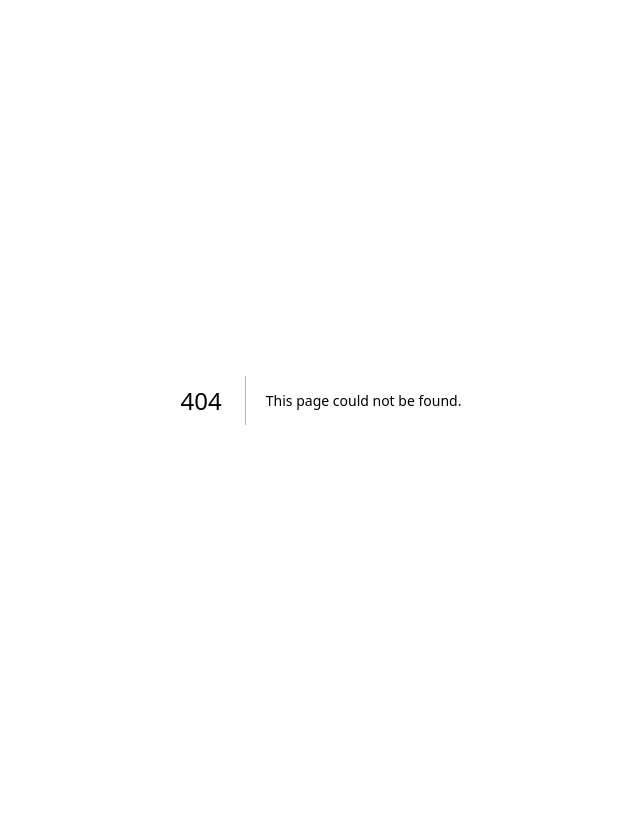
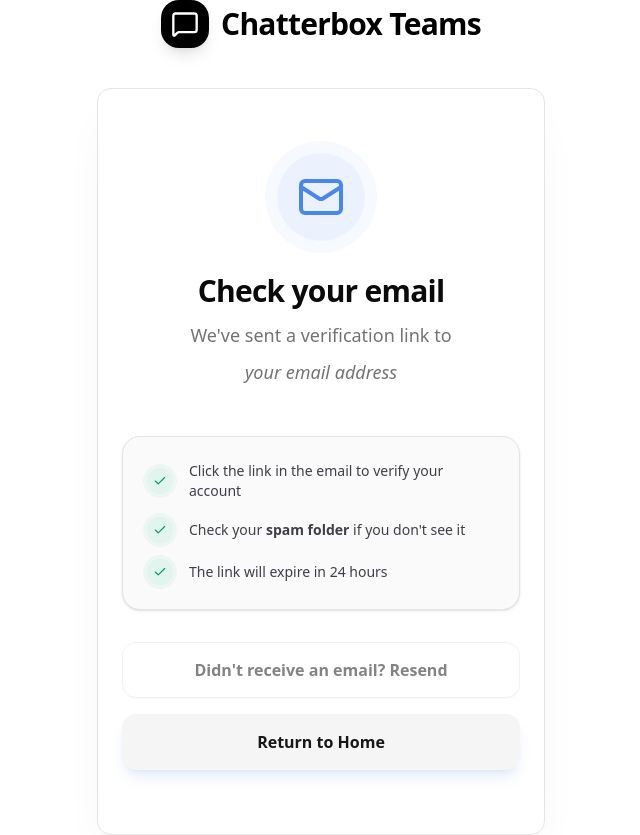
Before and after one commit to Chatterbox-Labs-LLC/chatterbox-web, a Next.js app: page /verify in a window 1280 px wide. Before the commit this address had no page. Shown: the whole page, without its empty margins (319-959 px from the left). Before the commit the page ends 800 px from the top, so only its background shows below. Built offline with nearby package versions, Linux system fonts and the light colour scheme.

Commit message:
style: match verify page UI with signup and fix edge runtime deployment issues

```diff
--- a/package.json
+++ b/package.json
@@ -33,7 +33,7 @@
     "dexie-react-hooks": "^4.2.0",
     "framer-motion": "^12.23.26",
     "lucide-react": "^0.562.0",
-    "next": "15.1.0",
+    "next": "15.1.7",
     "react": "19.0.0",
     "react-dom": "19.0.0",
     "react-hook-form": "^7.69.0",
@@ -53,7 +53,7 @@
     "@types/react-dom": "^19",
     "babel-plugin-react-compiler": "1.0.0",
     "eslint": "^9",
-    "eslint-config-next": "15.1.0",
+    "eslint-config-next": "15.1.7",
     "tailwindcss": "^4",
     "tw-animate-css": "^1.4.0",
     "typescript": "^5"
--- a/src/app/signup/page.tsx
+++ b/src/app/signup/page.tsx
@@ -167,6 +167,17 @@ export default function SignupPage() {
   if (success) {
     return (
       <div className="flex flex-col items-center justify-center min-h-screen bg-[radial-gradient(ellipse_at_top,_var(--tw-gradient-stops))] from-zinc-100 via-zinc-50 to-white dark:from-zinc-900 dark:via-zinc-950 dark:to-black px-4">
+        <div className="mb-10 animate-in fade-in slide-in-from-top-4 duration-700">
+          <Link href="/" className="flex items-center gap-3 transition-transform hover:scale-105">
+            <div className="bg-black p-2.5 rounded-2xl shadow-lg shadow-black/10">
+              <MessageSquare className="h-7 w-7 text-white" />
+            </div>
+            <span className="text-3xl font-bold tracking-tight text-black dark:text-white">
+              Chatterbox Teams
+            </span>
+          </Link>
+        </div>
+
         <Card className="w-full max-w-md shadow-2xl shadow-black/5 border-zinc-200 dark:border-zinc-800 overflow-hidden animate-in fade-in zoom-in-95 duration-500">
           <CardHeader className="space-y-6 pt-10 pb-6">
             <div className="flex justify-center">
--- /dev/null
+++ b/src/app/verify/layout.tsx
@@ -0,0 +1,15 @@
+export const runtime = 'edge';
+import { Metadata } from 'next';
+
+export const metadata: Metadata = {
+  title: 'Verify Email - Chatterbox Teams',
+  description: 'Verify your email address to get started with Chatterbox Teams.',
+};
+
+export default function VerifyLayout({
+  children,
+}: {
+  children: React.ReactNode;
+}) {
+  return <>{children}</>;
+}
--- /dev/null
+++ b/src/app/verify/page.tsx
@@ -0,0 +1,148 @@
+"use client";
+
+export const runtime = 'edge';
+
+import { Suspense } from "react";
+import Link from "next/link";
+import { Card, CardContent, CardDescription, CardHeader, CardTitle } from "@/components/ui/card";
+import { Button } from "@/components/ui/button";
+import { Mail, MessageSquare, Check, Loader2 } from "lucide-react";
+import { useSearchParams } from "next/navigation";
+import { useState } from "react";
+
+function VerifyContent() {
+  const searchParams = useSearchParams();
+  const email = searchParams.get("email");
+  const [resending, setResending] = useState(false);
+  const [resendStatus, setResendStatus] = useState<"idle" | "success" | "error">("idle");
+
+  const handleResendEmail = async () => {
+    if (!email) return;
+
+    setResending(true);
+    setResendStatus("idle");
+
+    try {
+      const response = await fetch('/api/auth/resend', {
+        method: 'POST',
+        headers: { 'Content-Type': 'application/json' },
+        body: JSON.stringify({ email }),
+      });
+
+      if (!response.ok) throw new Error("Failed to resend");
+
+      setResendStatus("success");
+    } catch (err) {
+      setResendStatus("error");
+    } finally {
+      setResending(false);
+    }
+  };
+
+  return (
+    <div className="flex flex-col items-center justify-center min-h-screen bg-[radial-gradient(ellipse_at_top,_var(--tw-gradient-stops))] from-zinc-100 via-zinc-50 to-white dark:from-zinc-900 dark:via-zinc-950 dark:to-black px-4">
+      <div className="mb-10 animate-in fade-in slide-in-from-top-4 duration-700">
+        <Link href="/" className="flex items-center gap-3 transition-transform hover:scale-105">
+          <div className="bg-black p-2.5 rounded-2xl shadow-lg shadow-black/10">
+            <MessageSquare className="h-7 w-7 text-white" />
+          </div>
+          <span className="text-3xl font-bold tracking-tight text-black dark:text-white">
+            Chatterbox Teams
+          </span>
+        </Link>
+      </div>
+
+      <Card className="w-full max-w-md shadow-2xl shadow-black/5 border-zinc-200 dark:border-zinc-800 overflow-hidden animate-in fade-in zoom-in-95 duration-500">
+        <CardHeader className="space-y-6 pt-10 pb-6">
+          <div className="flex justify-center">
+            <div className="bg-primary/10 p-5 rounded-full ring-[12px] ring-primary/5 animate-pulse">
+              <Mail className="h-12 w-12 text-primary" />
+            </div>
+          </div>
+          <div className="space-y-3 text-center">
+            <CardTitle className="text-3xl font-extrabold tracking-tight">Check your email</CardTitle>
+            <CardDescription className="text-lg px-2 leading-relaxed text-muted-foreground">
+              We've sent a verification link to<br />
+              {email ? (
+                <span className="inline-block mt-2 text-primary font-bold bg-primary/5 px-3 py-1 rounded-lg border border-primary/10">
+                  {email}
+                </span>
+              ) : (
+                <span className="inline-block mt-2 italic">your email address</span>
+              )}
+            </CardDescription>
+          </div>
+        </CardHeader>
+        <CardContent className="space-y-8 pb-10">
+          <div className="bg-zinc-50 dark:bg-zinc-900/50 rounded-2xl p-6 border border-zinc-200 dark:border-zinc-800 text-sm text-muted-foreground shadow-sm group hover:border-primary/20 transition-colors">
+            <ul className="space-y-4">
+              <li className="flex gap-4 items-center">
+                <div className="bg-emerald-500/10 p-1.5 rounded-full ring-4 ring-emerald-500/5">
+                  <Check className="h-3.5 w-3.5 text-emerald-600 shrink-0" />
+                </div>
+                <span className="text-zinc-700 dark:text-zinc-300">Click the link in the email to verify your account</span>
+              </li>
+              <li className="flex gap-4 items-center">
+                <div className="bg-emerald-500/10 p-1.5 rounded-full ring-4 ring-emerald-500/5">
+                  <Check className="h-3.5 w-3.5 text-emerald-600 shrink-0" />
+                </div>
+                <span className="text-zinc-700 dark:text-zinc-300">Check your <b>spam folder</b> if you don't see it</span>
+              </li>
+              <li className="flex gap-4 items-center">
+                <div className="bg-emerald-500/10 p-1.5 rounded-full ring-4 ring-emerald-500/5">
+                  <Check className="h-3.5 w-3.5 text-emerald-600 shrink-0" />
+                </div>
+                <span className="text-zinc-700 dark:text-zinc-300">The link will expire in 24 hours</span>
+              </li>
+            </ul>
+          </div>
+
+          <div className="space-y-4">
+            <Button
+              variant="outline"
+              className="w-full h-14 text-base font-semibold transition-all hover:bg-primary/5 hover:text-primary hover:border-primary/30 rounded-xl"
+              onClick={handleResendEmail}
+              disabled={resending || resendStatus === "success" || !email}
+            >
+              {resending ? (
+                <>
+                  <Loader2 className="mr-2 h-5 w-5 animate-spin" />
+                  Sending new link...
+                </>
+              ) : resendStatus === "success" ? (
+                <>
+                  <Check className="mr-2 h-5 w-5 text-emerald-500" />
+                  Verification email resent!
+                </>
+              ) : (
+                "Didn't receive an email? Resend"
+              )}
+            </Button>
+
+            {resendStatus === "error" && (
+              <p className="text-sm text-destructive text-center font-medium animate-in fade-in slide-in-from-top-1">
+                Failed to resend email. Please try again.
+              </p>
+            )}
+
+            <Button className="w-full h-14 text-base font-bold shadow-lg shadow-primary/10 rounded-xl transition-all hover:scale-[1.02] active:scale-[0.98]" variant="secondary" asChild>
+              <Link href="/">Return to Home</Link>
+            </Button>
+          </div>
+        </CardContent>
+      </Card>
+    </div>
+  );
+}
+
+export default function VerifyPage() {
+  return (
+    <Suspense fallback={
+      <div className="flex items-center justify-center min-h-screen">
+        <Loader2 className="h-8 w-8 animate-spin text-primary" />
+      </div>
+    }>
+      <VerifyContent />
+    </Suspense>
+  );
+}
--- a/src/lib/supabase-middleware.ts
+++ b/src/lib/supabase-middleware.ts
@@ -12,6 +12,9 @@ export async function updateSession(request: NextRequest) {
     process.env.NEXT_PUBLIC_SUPABASE_URL!,
     process.env.NEXT_PUBLIC_SUPABASE_ANON_KEY!,
     {
+      auth: {
+        persistSession: false,
+      },
       cookies: {
         get(name: string) {
           return request.cookies.get(name)?.value
```
Also changed, not shown: 1 other file (tests, documents, lock files or other folders).
